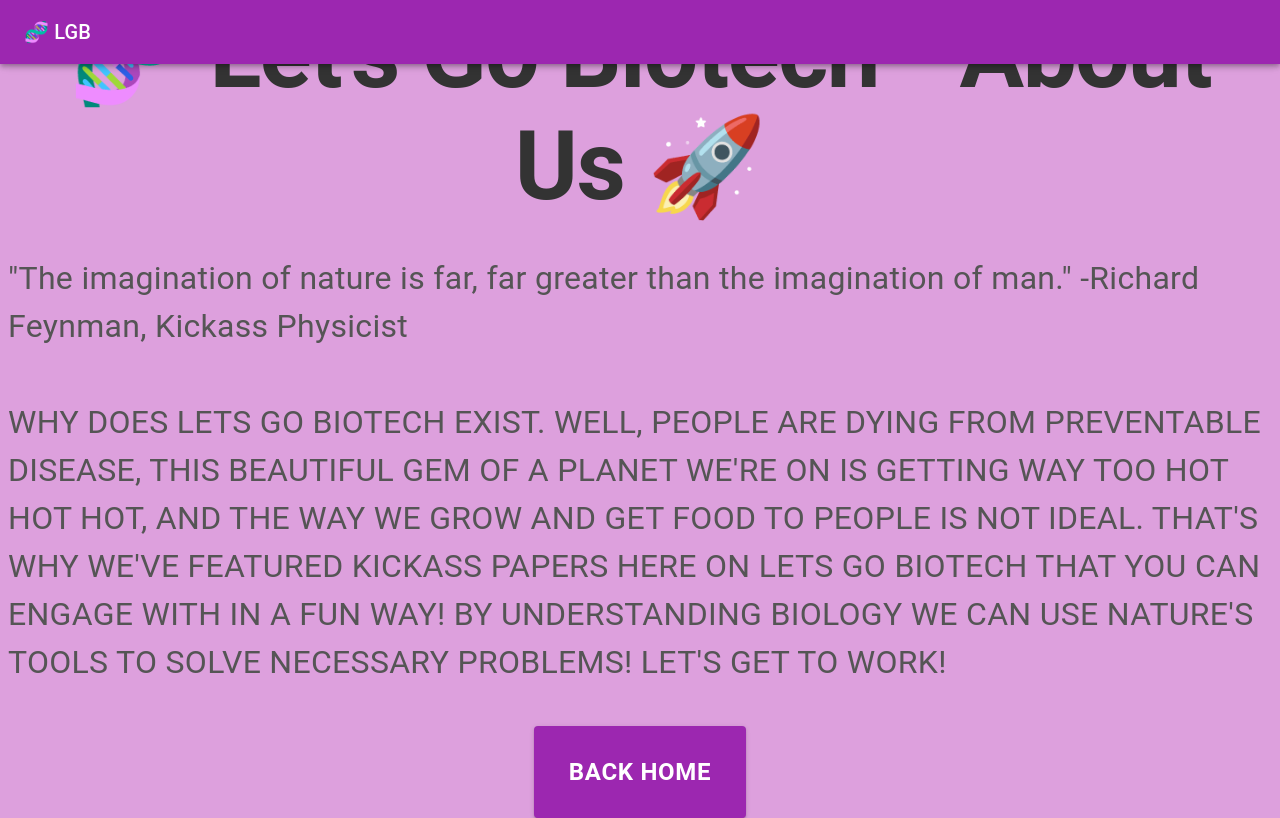
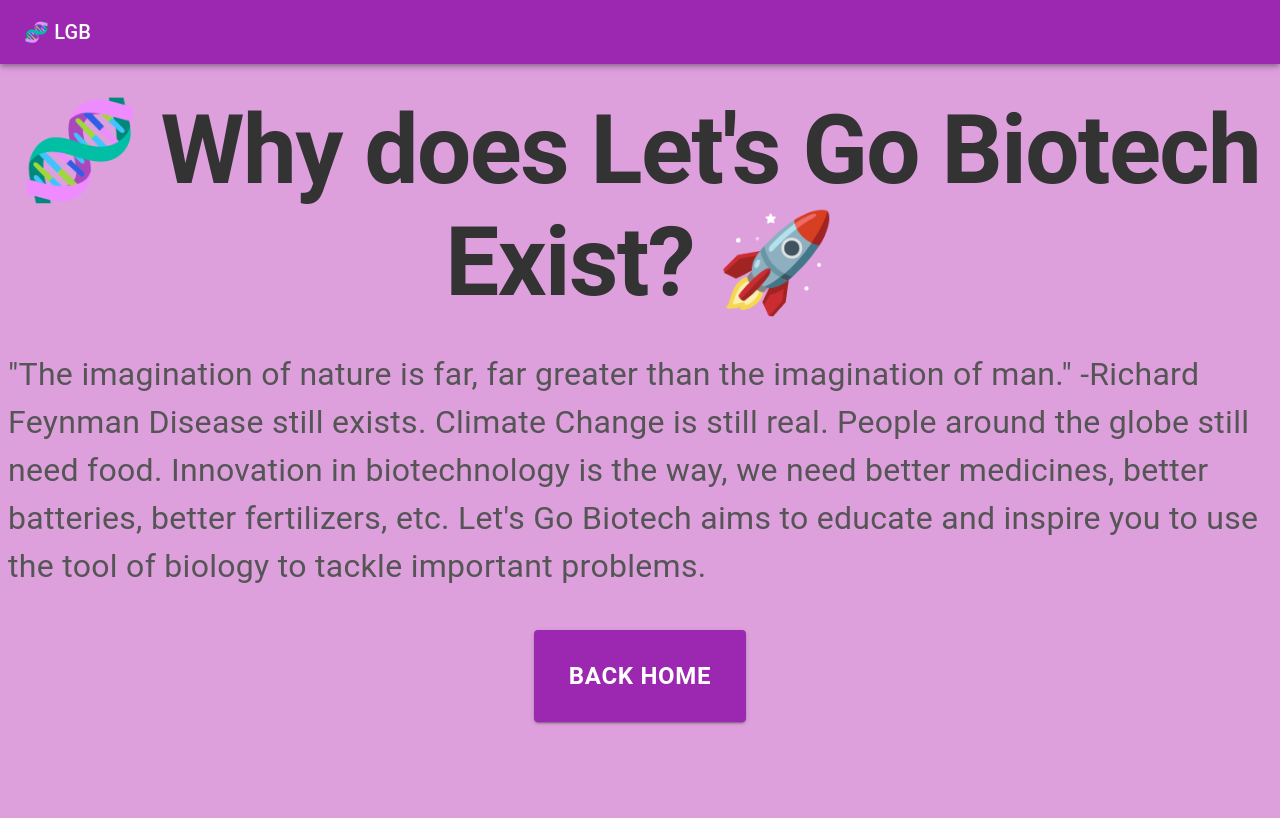
Before and after one commit to rohanrobinson/lgb, a Next.js app: page /about-us in a window 1280 px wide. Built offline with nearby package versions, Linux system fonts and the light colour scheme.

Commit message:
putting out the purpose of lgb

```diff
--- a/src/pages/about-us.js
+++ b/src/pages/about-us.js
@@ -26,7 +26,7 @@ export default function AboutUs() {
 
       <div className={styles.lgbInfo}>
         <Typography variant="h1" sx={{ mb: 4 }}>
-        <b><span className={styles.lgbHeader}>🧬 Let's Go Biotech - About Us 🚀</span></b>
+        <b><span className={styles.lgbHeader}>🧬 Why does Let's Go Biotech Exist? 🚀</span></b>
         </Typography>
 
       <Box sx={{
@@ -37,19 +37,13 @@ export default function AboutUs() {
         gap: 3
                 }}>
 
-      <Typography variant="body1" sx={{ mb: 2, fontSize: "2.0rem"  }}>
-          <span>
-            "The imagination of nature is far, far greater than the imagination of man." -Richard Feynman, Kickass Physicist
-          </span>
-
-          <br />
-          <br />
-
-          <span>WHY DOES LETS GO BIOTECH EXIST. WELL, PEOPLE ARE DYING FROM PREVENTABLE DISEASE, THIS BEAUTIFUL GEM OF A PLANET WE'RE
-            ON IS GETTING WAY TOO HOT HOT HOT, AND THE WAY WE GROW AND GET FOOD TO PEOPLE IS NOT IDEAL.
-            THAT'S WHY WE'VE FEATURED KICKASS PAPERS HERE ON LETS GO BIOTECH THAT YOU CAN ENGAGE WITH IN A FUN WAY!
-            BY UNDERSTANDING BIOLOGY WE CAN USE NATURE'S TOOLS TO SOLVE NECESSARY PROBLEMS! LET'S GET TO WORK!
-          </span>
+      <Typography  variant="body1" sx={{ mb: 2, fontSize: "2.0rem"  }}>
+                <span className={styles.lgbDescription}>
+                  "The imagination of nature is far, far greater than the imagination of man." -Richard Feynman
+                  Disease still exists. Climate Change is still real. People around the globe still need food.
+                  Innovation in biotechnology is the way, we need better medicines, better batteries, better fertilizers, etc.
+                  Let's Go Biotech aims to educate and inspire you to use the tool of biology to tackle important problems.
+                </span>
       </Typography>
 
 
```
